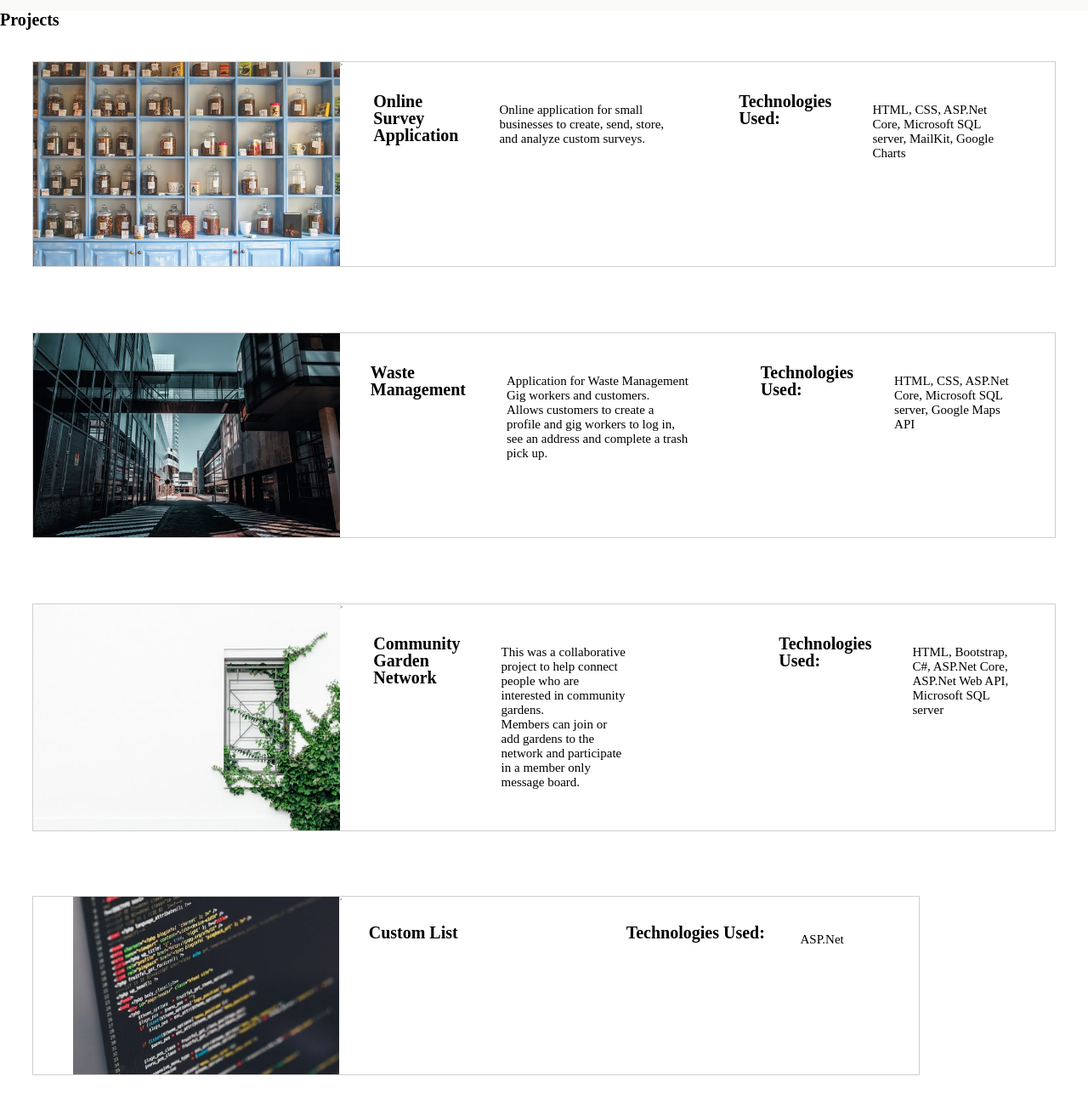
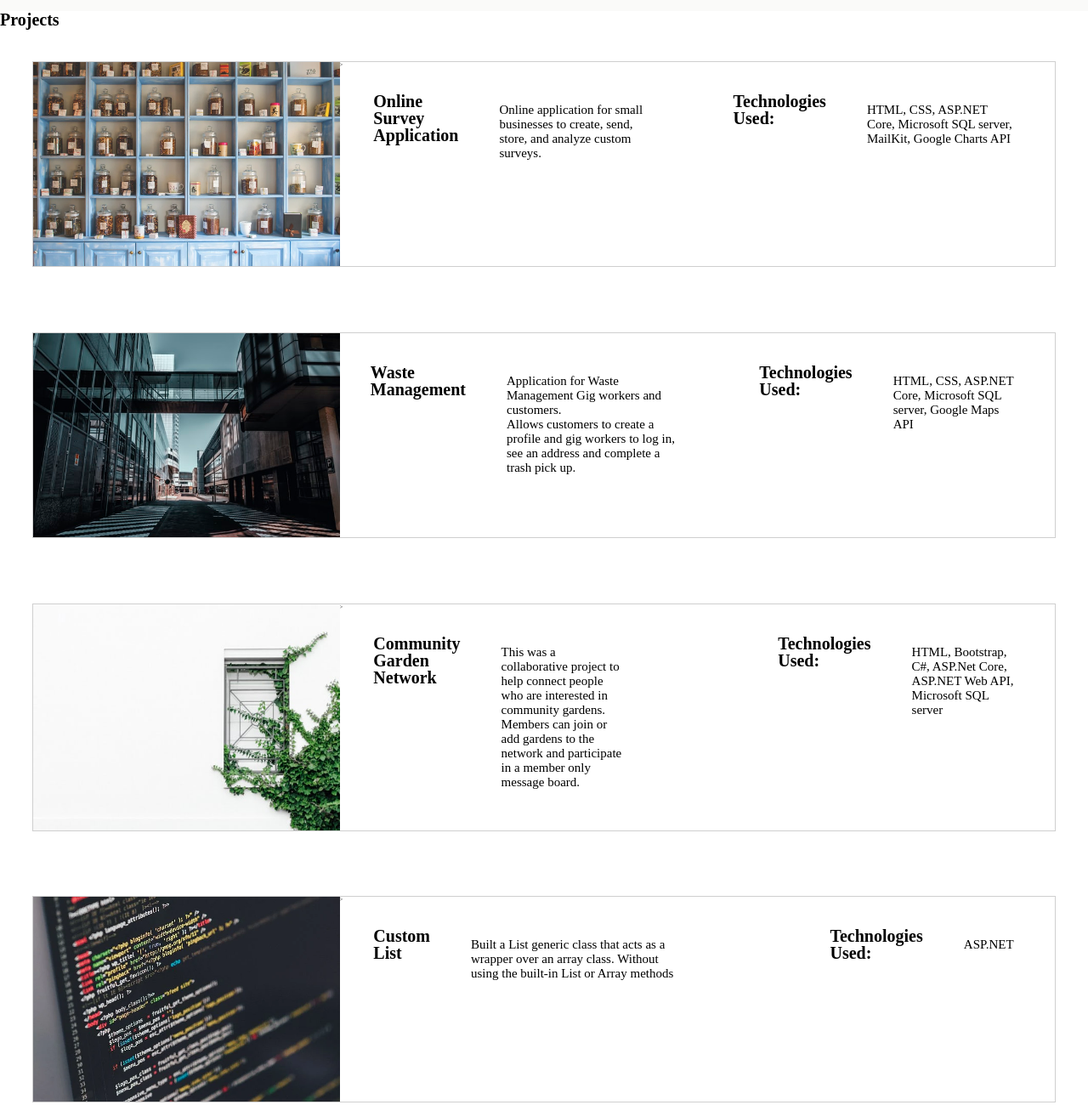
Before and after one commit to flyerb/MyPortfolio, a plain HTML site: page projects.html in a window 1280 px wide. Shown: the part 80-1380 px from the top of the page at 85% size. Drawn offline with Linux system fonts and the light colour scheme; a web font is replaced by a local one.

```diff
--- a/projects.html
+++ b/projects.html
@@ -40,7 +40,7 @@
 
         <h4>Technologies Used:</h4>
         <p>
-          HTML, CSS, ASP.Net Core, Microsoft SQL server, MailKit, Google Charts
+          HTML, CSS, ASP.NET Core, Microsoft SQL server, MailKit, Google Charts API
         </p>
     </div>
 
@@ -54,7 +54,7 @@
         </p>
         <h4>Technologies Used:</h4>
         <p>
-          HTML, CSS, ASP.Net Core, Microsoft SQL server, Google Maps API
+          HTML, CSS, ASP.NET Core, Microsoft SQL server, Google Maps API
         </p>
     </div>
     <div class = "ProjectThree">
@@ -66,18 +66,18 @@
       </p>
       <h4>Technologies Used:</h4>
       <p>
-        HTML, Bootstrap, C#, ASP.Net Core, ASP.Net Web API, Microsoft SQL server
+        HTML, Bootstrap, C#, ASP.Net Core, ASP.NET Web API, Microsoft SQL server
       </p>
     </div>
     <div class = "ProjectFour">
 
         <img src="images/code.webp" alt="Image of computer with code"></imgsrc>>
         <h3>Custom List </h3>
-        <p> </p>
+        <p>Built a List<T> generic class that acts as a wrapper over an array class. Without using the built-in List or Array methods </p>
       </p>
       <h4>Technologies Used:</h4>
       <p>
-        ASP.Net
+        ASP.NET
       </p>
     </div>
   </section>
```
Also changed, not shown: contact.html (+4 -0 lines).
